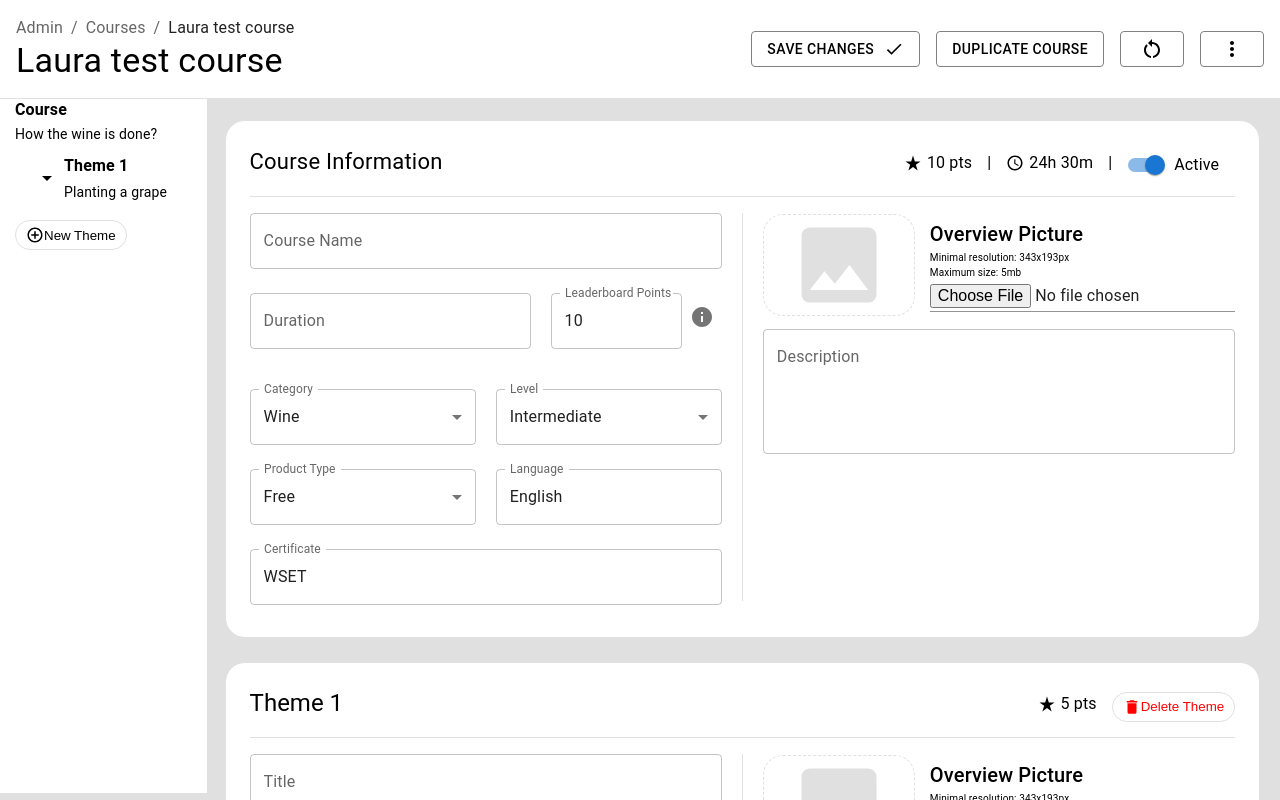
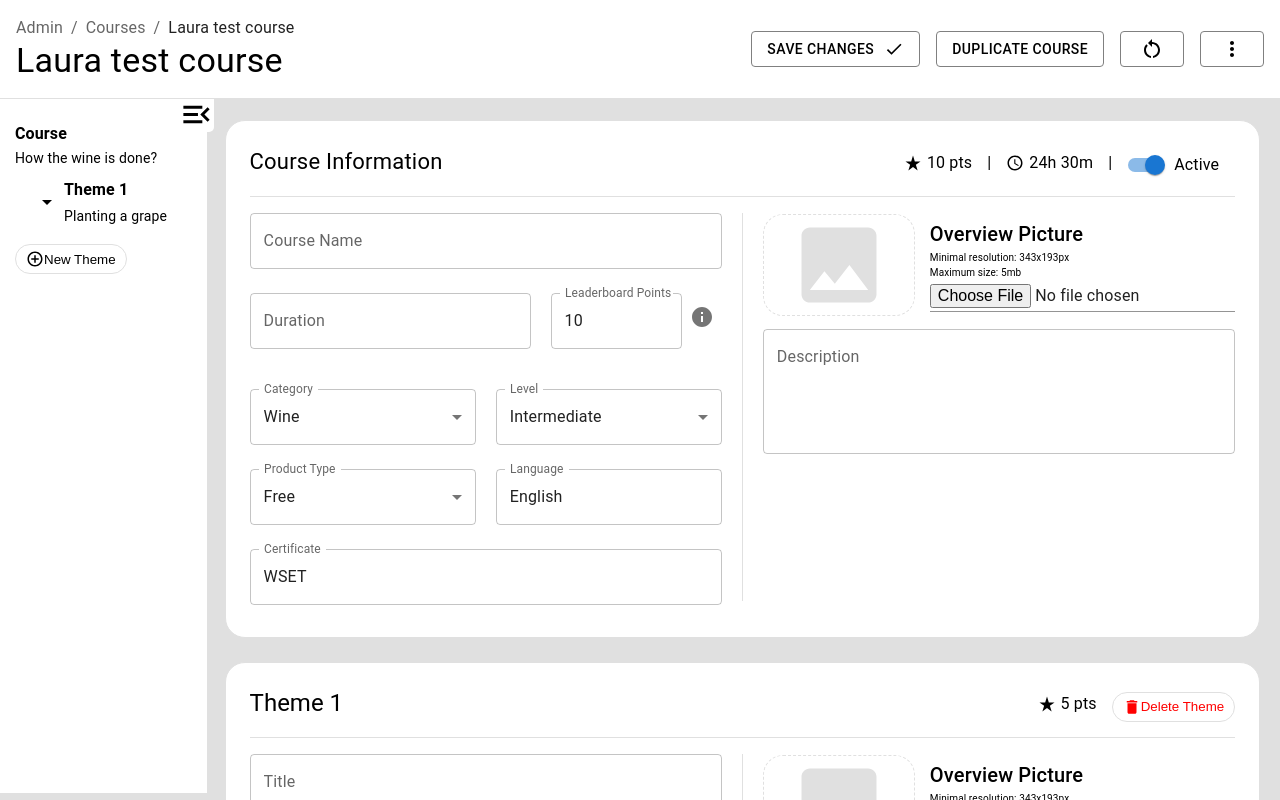
Before and after one commit to SuryaPratapSing/Builder-Project, a React (Create React App) app: page / in a window 1280 px wide. Shown: the top 800 px of the page. Built offline with nearby package versions, Linux system fonts and the light colour scheme.

Commit message:
add side nav open close button

```diff
--- a/src/Components/Lesson.tsx
+++ b/src/Components/Lesson.tsx
@@ -15,7 +15,7 @@ import { createTheme, ThemeProvider } from "@mui/material/styles";
 import MUIRichTextEditor from "mui-rte";
 
 const myTheme = createTheme({
-  // Set up your custom MUI theme here
+
 });
 
 interface State {
@@ -31,7 +31,7 @@ interface State {
   description: string;
   imageSrc: string | null;
   isVisible: boolean;
-  inputValues: any[]; // Array to store input values
+  inputValues: any[];
 }
 
 class Lesson extends Component<{}, State> {
@@ -48,7 +48,7 @@ class Lesson extends Component<{}, State> {
     description: "",
     imageSrc: null,
     isVisible: true,
-    inputValues: [], // Initialize the array
+    inputValues: [],
   };
 
   state: State = { ...this.initialState };
@@ -67,7 +67,7 @@ class Lesson extends Component<{}, State> {
   handleChange = (e: React.ChangeEvent<HTMLInputElement | HTMLTextAreaElement>) => {
     const { name, value } = e.target;
     this.setState({ [name]: value } as unknown as Pick<State, keyof State>, () => {
-      // Update the array and print to console
+
       this.updateInputValuesArray(name, value);
     });
   };
--- a/src/Components/SideNav.tsx
+++ b/src/Components/SideNav.tsx
@@ -3,6 +3,7 @@ import { Box, Typography } from "@mui/material";
 import ArrowDropDownIcon from "@mui/icons-material/ArrowDropDown";
 import PanoramaFishEyeIcon from "@mui/icons-material/PanoramaFishEye";
 import AddCircleOutlineIcon from '@mui/icons-material/AddCircleOutline';
+import MenuOpenTwoToneIcon from '@mui/icons-material/MenuOpenTwoTone';
 
 interface Theme {
   title: string;
@@ -17,12 +18,14 @@ interface Props {
 interface State {
   openTheme: number | null;
   openLessons: number[];
+  isNavOpen: boolean;
 }
 
 class SideNav extends Component<Props, State> {
   state: State = {
     openTheme: null,
     openLessons: [],
+    isNavOpen: true,
   };
 
   toggleTheme = (themeIndex: number) => {
@@ -36,6 +39,12 @@ class SideNav extends Component<Props, State> {
       openLessons: prevState.openLessons.includes(lesson)
         ? prevState.openLessons.filter((l) => l !== lesson)
         : [...prevState.openLessons, lesson],
+    }));
+  };
+
+  toggleNav = () => {
+    this.setState((prevState) => ({
+      isNavOpen: !prevState.isNavOpen,
     }));
   };
 
@@ -111,16 +120,60 @@ class SideNav extends Component<Props, State> {
 
   render() {
     const { themes, addNewTheme } = this.props;
+    const { isNavOpen } = this.state;
 
     return (
+      <>
+        <MenuOpenTwoToneIcon
+          sx={{
+            position: 'fixed',
+            left:{
+              xs: isNavOpen ? '49vw' : '0.5rem',
+              lg: isNavOpen ? '14vw' : '0.5rem',
+            },
+            top: {
+              xs:'0',
+              lg:'12.1vh',
+            },
+            fontSize: '35px',
+            background: 'white',
+            borderBottomRightRadius: isNavOpen ? '5px' : '0',
+            borderBottomLeftRadius: isNavOpen ? '0' : '5px',
+            cursor: 'pointer',
+            transition: 'left 0.3s ease',
+            zIndex: '10000000',
+          }}
+          onClick={this.toggleNav}
+        />
         <Box
-        sx={{ borderRight: "1px solid #e0e0e0", width: "15vw", paddingLeft: "15px", height: "87vh", background: 'white', zIndex: '9999999',position:'fixed',top:'12.1vh',
-      display:{
-        xs:'none',
-        lg:'block'
-      } }}
+          sx={{
+            borderRight: "1px solid #e0e0e0",
+            width:{
+              xs:isNavOpen ? "50vw" : "0",
+              lg:isNavOpen ? "15vw" : "0"
+
+            } ,
+            paddingLeft: isNavOpen ? "15px" : "0",
+            height: {
+              xs:'100vh',
+              lg:"87vh",
+
+            },
+            background: 'white',
+            zIndex: '9999999',
+            position: 'fixed',
+            top: {
+              xs:'0',
+              lg:'12.1vh',
+            },
+            overflow: 'hidden',
+            transition: 'width 0.3s ease',
+
+          }}
         >
-        <Typography variant="h6" sx={{ fontWeight: "600", fontSize: "16px" }}>
+          {isNavOpen && (
+            <>
+              <Typography variant="h6" sx={{ fontWeight: "600", fontSize: "16px", marginTop: '1.5rem' }}>
                 Course
               </Typography>
               <Typography variant="subtitle1" sx={{ fontSize: "14px" }}>
@@ -146,7 +199,10 @@ class SideNav extends Component<Props, State> {
                   <AddCircleOutlineIcon sx={{ fontSize: '18px' }} /> New Theme
                 </button>
               </Box>
+            </>
+          )}
         </Box>
+      </>
     );
   }
 }
--- a/src/Components/Theme1.tsx
+++ b/src/Components/Theme1.tsx
@@ -12,7 +12,7 @@ import StarRateIcon from "@mui/icons-material/StarRate";
 import DeleteIcon from "@mui/icons-material/Delete";
 import ImageIcon from "@mui/icons-material/Image";
 import AddCircleOutlineIcon from "@mui/icons-material/AddCircleOutline";
-import Lesson from "./Lesson"; // Make sure to import the Lesson component
+import Lesson from "./Lesson";
 
 interface Props {
   title: string;
@@ -34,7 +34,7 @@ interface State {
   isVisible: boolean;
   nestedThemes: JSX.Element[];
   lessons: JSX.Element[];
-  inputValues: any[]; // Array to store input values
+  inputValues: any[];
 }
 
 class Theme1 extends Component<Props, State> {
@@ -53,7 +53,7 @@ class Theme1 extends Component<Props, State> {
     isVisible: true,
     nestedThemes: [],
     lessons: [],
-    inputValues: [], // Initialize the array
+    inputValues: [],
   };
 
   state: State = { ...this.initialState };
@@ -72,7 +72,7 @@ class Theme1 extends Component<Props, State> {
   handleChange = (e: React.ChangeEvent<HTMLInputElement | HTMLTextAreaElement>) => {
     const { name, value } = e.target;
     this.setState({ [name]: value } as unknown as Pick<State, keyof State>, () => {
-      // Update the array and print to console
+
       this.updateInputValuesArray(name, value);
     });
   };
--- a/src/Components/UpperNav.tsx
+++ b/src/Components/UpperNav.tsx
@@ -5,7 +5,6 @@ import MoreVertIcon from '@mui/icons-material/MoreVert';
 import RestartAltIcon from '@mui/icons-material/RestartAlt';
 
 class UpperNav extends Component {
-
 
   render() {
     return (
```
Lines whose indentation alone changed are shown as unchanged.
